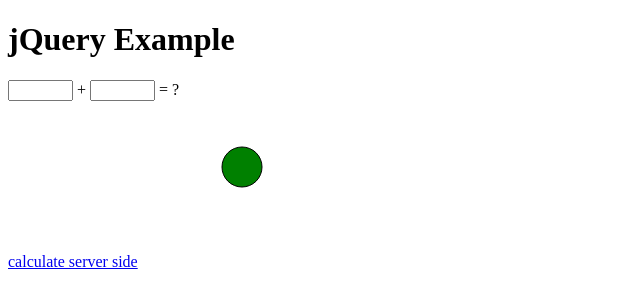
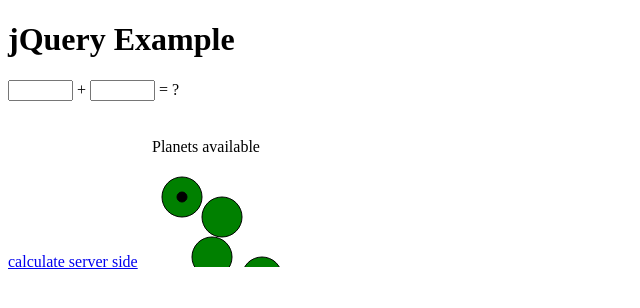
Before and after one commit to iancrosby/Webapp3, a Flask app: page / in a window 1280 px wide. Shown: the top 308 px of the page, without its empty margins (0-640 px from the left). Run offline with Flask 2, Linux system fonts and the light colour scheme; some libraries are stand-ins or nearby versions.

Commit message:
First instance of using function to control location

```diff
--- a/templates/index.html
+++ b/templates/index.html
@@ -22,9 +22,33 @@
 
 <svg xmlns="http://www.w3.org/2000/svg" version="1.1">
 
-<circle cx="100" cy="50" r="20" stroke="black" stroke-width="1" fill="green" />
+<text x="10" y="35">Planets available</text>
+
+<circle id="planet1" cx="40" cy="80" r="20" stroke="black" stroke-width="1" fill="green" /> <!--add onclick, launch travelToPlanet-->
+<circle id="planet2" cx="80" cy="100" r="20" stroke="black" stroke-width="1" fill="green" onmousedown="travelToPlanet(evt)" />
+<circle id="planet3" cx="120" cy="160" r="20" stroke="black" stroke-width="1" fill="green" />
+<circle id="planet4" cx="70" cy="140" r="20" stroke="black" stroke-width="1" fill="green" />
+
+<circle id="location" cx="40" cy="80" r="5" stroke="black" stroke-width="1" fill="black" />
 
 </svg>
+
+<!--This script will update the planet selected when a circle is clicked-->
+<script type=text/javascript>
+
+// move selector circle to new planet
+    function travelToPlanet(evt) {
+    	// alert(evt.target)
+      var new_x = evt.target.getAttribute("cx")
+      var new_y = evt.target.getAttribute("cy")
+      document.getElementById('location').setAttributeNS(null, "cx", new_x)
+      document.getElementById('location').setAttributeNS(null, "cy", new_y)
+    }
+
+// update backend to remember planet selection
+
+</script>
+
 
 <script type=text/javascript
   src="myscript.js"></script>
```
